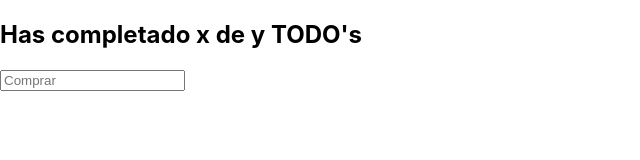
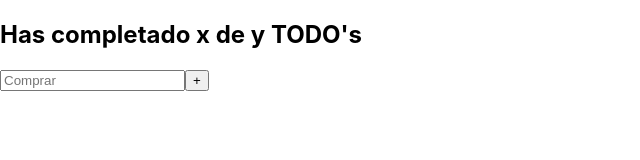
Before and after one commit to diegoco66/app-todos, a React (Create React App) app: page / in a window 1280 px wide. Shown: the top 160 px of the page, without its empty margins (0-640 px from the left). Built offline with nearby package versions, Linux system fonts and the light colour scheme.

Commit message:
feat: Create Button

```diff
--- a/src/App.js
+++ b/src/App.js
@@ -1,12 +1,14 @@
 import React from "react";
 import {TodoCounter} from "./TodoCounter"
 import {TodoSearch} from "./TodoSearch"
+import {TodoCreatedButton} from "./TodoCreatedButton"
 
 function App() {
   return (
     <React.Fragment>
       <TodoCounter />
       <TodoSearch />
+      <TodoCreatedButton />
     </React.Fragment>
   );
 }
--- /dev/null
+++ b/src/TodoCreatedButton.js
@@ -0,0 +1,9 @@
+import React from "react";
+
+function TodoCreatedButton() {
+    return (
+        <button>+</button>
+    )
+}
+
+export {TodoCreatedButton}
```
